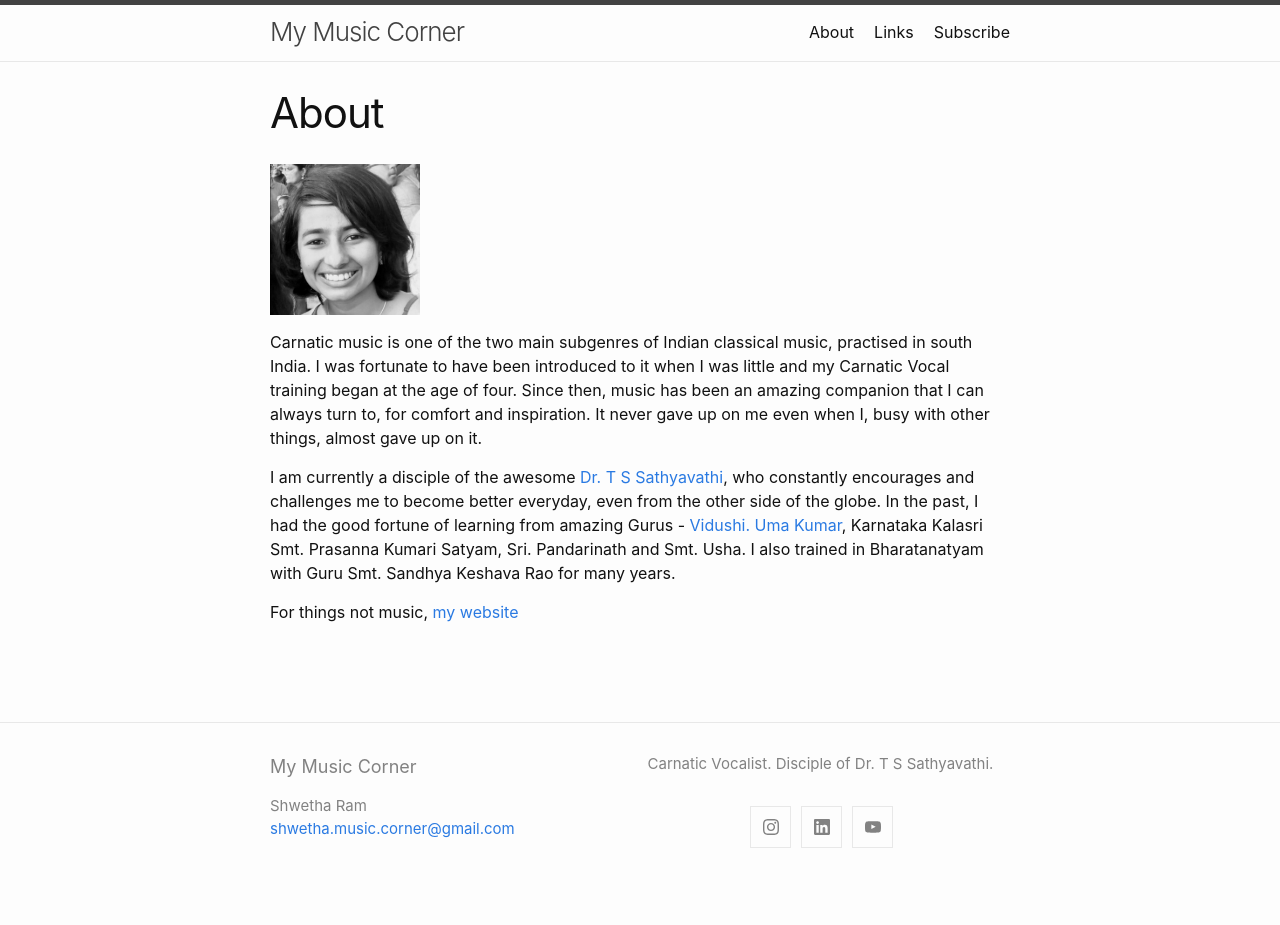
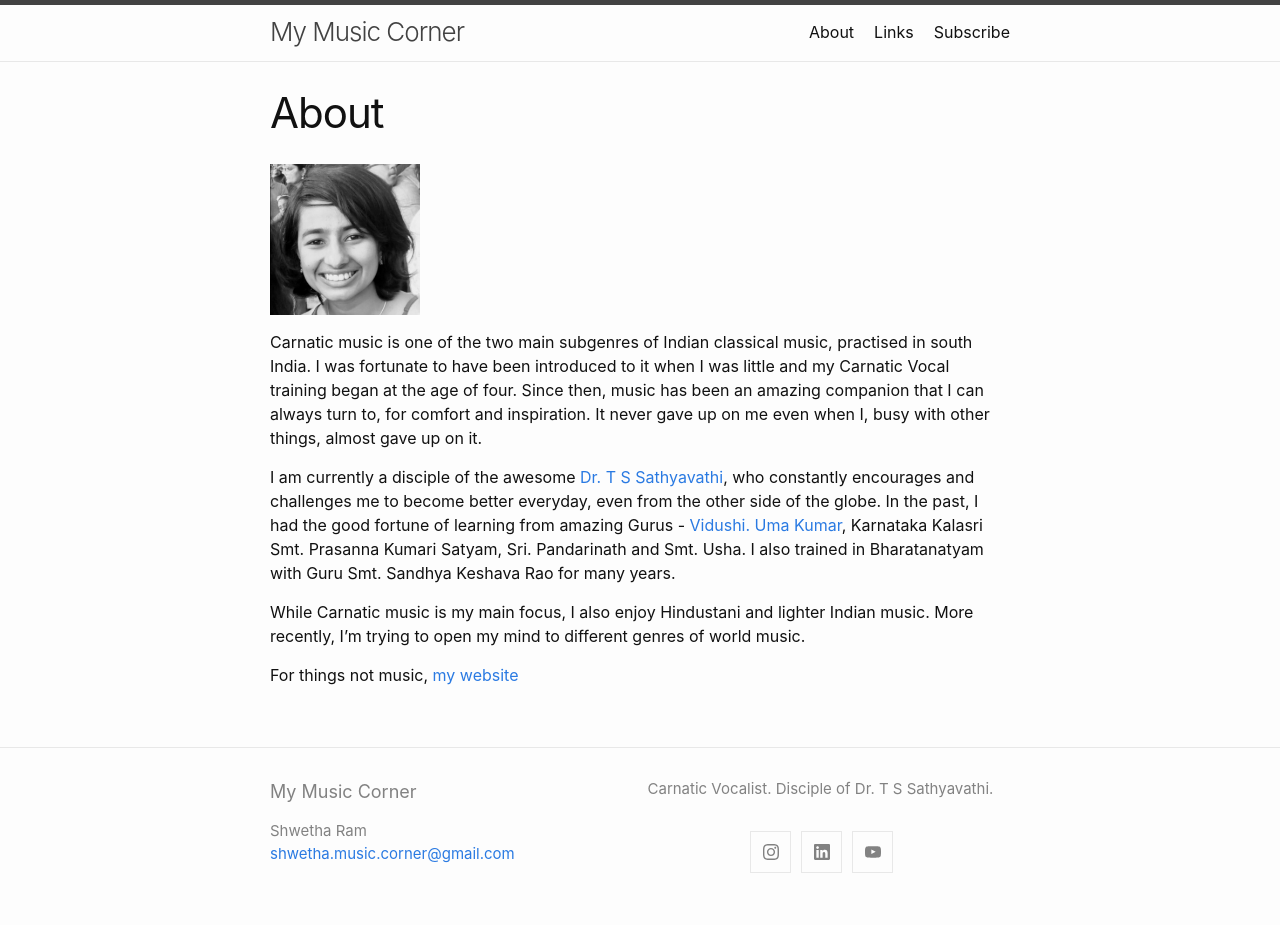
Before and after one commit to shwetharam0407/music-corner, a Jekyll site: the page built from about.md, in a window 1280 px wide. Built offline with Jekyll 4.4.1, drawn with Linux system fonts in a browser that asks for light colours; before the commit the page ends 900 px from its top, so only the background shows below that.

Commit message:
modified content in about

```diff
--- a/about.md
+++ b/about.md
@@ -10,4 +10,6 @@ Carnatic music is one of the two main subgenres of Indian classical music, pract
 
 I am currently a disciple of the awesome [Dr. T S Sathyavathi](https://www.tssathyavathi.com), who constantly encourages and challenges me to become better everyday, even from the other side of the globe. In the past, I had the good fortune of learning from amazing Gurus -  [Vidushi. Uma Kumar](https://musicearn.in/me/umakumar), Karnataka Kalasri Smt. Prasanna Kumari Satyam, Sri. Pandarinath and Smt. Usha. I also trained in Bharatanatyam with Guru Smt. Sandhya Keshava Rao for many years.
 
+While Carnatic music is my main focus, I also enjoy Hindustani and lighter Indian music. More recently, I'm trying to open my mind to different genres of world music.
+
 For things not music, [my website]( https://shwetharam0407.github.io)
```
